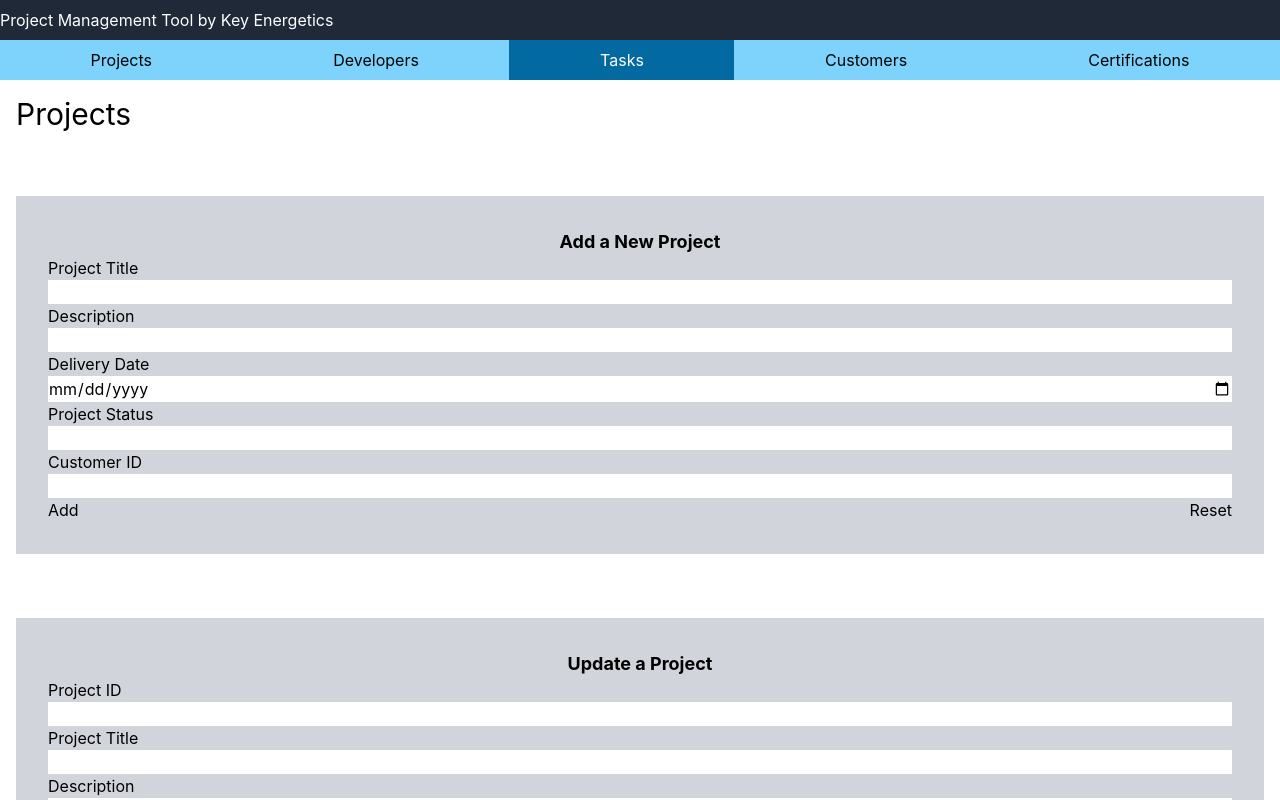
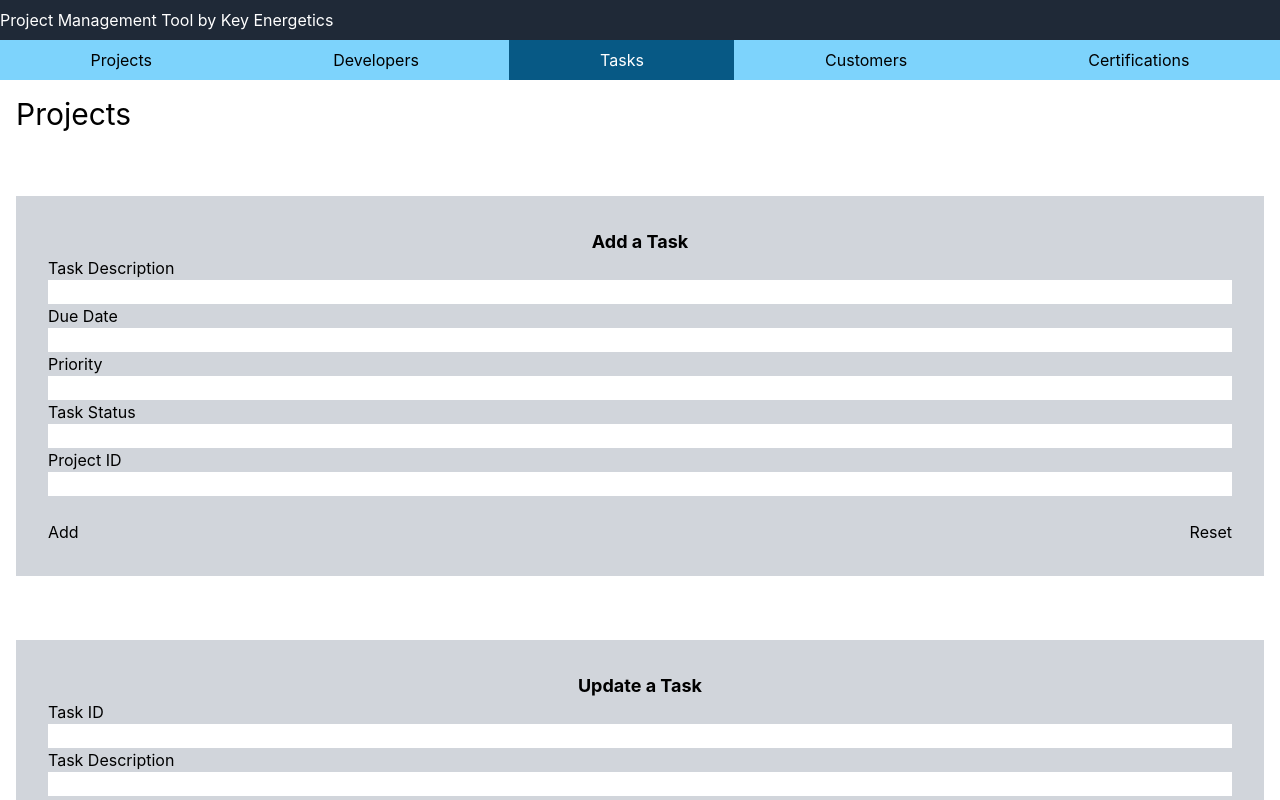
Before and after one commit to galenczk/Agenda-Master, a React (Create React App) app: page /tasks in a window 1280 px wide. Shown: the top 800 px of the page. Built offline with nearby package versions, Linux system fonts and the light colour scheme.

Commit message:
All pages have appropriate form elements.

```diff
--- a/src/App.js
+++ b/src/App.js
@@ -18,11 +18,13 @@ export default function App() {
   return (
     <div class="flex flex-col min-h-screen">
       <Router>
-        <header class="bg-gray-800 text-white text2xl py-2">
-          Project Management Tool by Key Energetics
-        </header>
+        <div class="sticky top-0 z-50">
+          <header class="bg-gray-800 text-white text2xl py-2 sticky top-0 z-50">
+            Project Management Tool by Key Energetics
+          </header>
 
-        <Navigation />
+          <Navigation />
+        </div>
 
         <main class="flex flex-col mb-auto p-4">
           <Routes>
--- a/src/components/Navigation.js
+++ b/src/components/Navigation.js
@@ -15,7 +15,7 @@ export default function Navigation() {
         end
         className={({ isActive }) =>
           isActive
-            ? "bg-sky-700 text-center text-white p-2 flex-grow"
+            ? "bg-sky-800 text-center text-white p-2 flex-grow"
             : "p-2 flex-grow text-center"
         }
       >
@@ -25,7 +25,7 @@ export default function Navigation() {
         to="../developers"
         className={({ isActive }) =>
           isActive
-            ? "bg-sky-700 text-center text-white p-2 flex-grow"
+            ? "bg-sky-800 text-center text-white p-2 flex-grow"
             : "p-2 flex-grow text-center"
         }
       >
@@ -35,7 +35,7 @@ export default function Navigation() {
         to="../tasks"
         className={({ isActive }) =>
           isActive
-            ? "bg-sky-700 text-center text-white p-2 flex-grow"
+            ? "bg-sky-800 text-center text-white p-2 flex-grow"
             : "p-2 flex-grow text-center"
         }
       >
@@ -45,7 +45,7 @@ export default function Navigation() {
         to="../customers"
         className={({ isActive }) =>
           isActive
-            ? "bg-sky-700 text-center text-white p-2 flex-grow"
+            ? "bg-sky-800 text-center text-white p-2 flex-grow"
             : "p-2 flex-grow text-center"
         }
       >
@@ -55,7 +55,7 @@ export default function Navigation() {
         to="../certifications"
         className={({ isActive }) =>
           isActive
-            ? "bg-sky-700 text-center text-white p-2 flex-grow"
+            ? "bg-sky-800 text-center text-white p-2 flex-grow"
             : "p-2 flex-grow text-center"
         }
       >
--- a/src/pages/CertPage.js
+++ b/src/pages/CertPage.js
@@ -25,19 +25,17 @@ export default function DeveloperPage() {
       <div class="p-8 bg-gray-300">
         <form class="flex flex-col">
           <legend class="text-lg font-bold text-center">
-            Add a New Project
+            Add a Certification
           </legend>
-          <label for="title">Project Title</label>
+
+          <label for="title">Certification Title</label>
           <input type="text" id="title" name="title" />
-          <label for="description">Description</label>
+          <label for="description">Certification Description</label>
           <input type="text" id="description" name="description" />
-          <label for="delivery_date">Delivery Date</label>
-          <input type="date" id="delivery_date" name="delivery_date" />
-          <label for="proj_status">Project Status</label>
-          <input type="text" id="proj_status" name="proj_status" />
-          <label for="customer_id">Customer ID</label>
-          <input type="text" id="customer_id" name="customer_id" />
-          <div class="flex justify-between">
+          <label for="duration">Duration</label>
+          <input type="text" id="duration" name="duration" />
+
+          <div class="flex justify-between mt-6">
             <button>Add</button>
             <button>Reset</button>
           </div>
@@ -49,21 +47,19 @@ export default function DeveloperPage() {
       <div class="p-8 bg-gray-300">
         <form class="flex flex-col">
           <legend class="text-lg font-bold text-center">
-            Update a Project
+            Update a Certification
           </legend>
-          <label for="proj_ID">Project ID</label>
-          <input type="text" id="proj_ID" name="proj_ID" />
-          <label for="title">Project Title</label>
+
+          <label for="cert_id">Certification ID</label>
+          <input type="text" id="cert_id" name="cert_id" />
+          <label for="title">Certification Title</label>
           <input type="text" id="title" name="title" />
-          <label for="description">Description</label>
+          <label for="description">Certification Description</label>
           <input type="text" id="description" name="description" />
-          <label for="delivery_date">Delivery Date</label>
-          <input type="date" id="delivery_date" name="delivery_date" />
-          <label for="proj_status">Project Status</label>
-          <input type="text" id="proj_status" name="proj_status" />
-          <label for="customer_id">Customer ID</label>
-          <input type="text" id="customer_id" name="customer_id" />
-          <div class="flex justify-between">
+          <label for="duration">Duration</label>
+          <input type="text" id="duration" name="duration" />
+
+          <div class="flex justify-between mt-6">
             <button>Update</button>
             <button>Reset</button>
           </div>
@@ -75,11 +71,13 @@ export default function DeveloperPage() {
       <div class="p-8 bg-red-300">
         <form class="flex flex-col">
           <legend class="text-lg font-bold text-center">
-            Delete a Project
+            Delete a Certification
           </legend>
+
           <label for="proj_ID">Project ID</label>
           <input type="text" id="proj_ID" name="proj_ID" />
-          <div class="flex justify-between">
+
+          <div class="flex justify-between mt-6">
             <button>Delete</button>
             <button>Reset</button>
           </div>
--- a/src/pages/CustomerPage.js
+++ b/src/pages/CustomerPage.js
@@ -25,19 +25,21 @@ export default function DeveloperPage() {
       <div class="p-8 bg-gray-300">
         <form class="flex flex-col">
           <legend class="text-lg font-bold text-center">
-            Add a New Project
+            Add a Customer
           </legend>
-          <label for="title">Project Title</label>
-          <input type="text" id="title" name="title" />
-          <label for="description">Description</label>
-          <input type="text" id="description" name="description" />
-          <label for="delivery_date">Delivery Date</label>
-          <input type="date" id="delivery_date" name="delivery_date" />
-          <label for="proj_status">Project Status</label>
-          <input type="text" id="proj_status" name="proj_status" />
-          <label for="customer_id">Customer ID</label>
-          <input type="text" id="customer_id" name="customer_id" />
-          <div class="flex justify-between">
+
+          <label for="company_name">Company Name</label>
+          <input type="text" id="company_name" name="company_name" />
+          <label for="first_name">First Name</label>
+          <input type="text" id="first_name" name="first_name" />
+          <label for="last_name">Last Name</label>
+          <input type="text" id="last_name" name="last_name" />
+          <label for="email">Email</label>
+          <input type="text" id="email" name="email" />
+          <label for="annual_revenue">Annual Revenue</label>
+          <input type="text" id="annual_revenue" name="annual_revenue" />
+
+          <div class="flex justify-between mt-6">
             <button>Add</button>
             <button>Reset</button>
           </div>
@@ -49,21 +51,23 @@ export default function DeveloperPage() {
       <div class="p-8 bg-gray-300">
         <form class="flex flex-col">
           <legend class="text-lg font-bold text-center">
-            Update a Project
+            Update a Customer's Information
           </legend>
-          <label for="proj_ID">Project ID</label>
-          <input type="text" id="proj_ID" name="proj_ID" />
-          <label for="title">Project Title</label>
-          <input type="text" id="title" name="title" />
-          <label for="description">Description</label>
-          <input type="text" id="description" name="description" />
-          <label for="delivery_date">Delivery Date</label>
-          <input type="date" id="delivery_date" name="delivery_date" />
-          <label for="proj_status">Project Status</label>
-          <input type="text" id="proj_status" name="proj_status" />
+
           <label for="customer_id">Customer ID</label>
           <input type="text" id="customer_id" name="customer_id" />
-          <div class="flex justify-between">
+          <label for="company_name">Company Name</label>
+          <input type="text" id="company_name" name="company_name" />
+          <label for="first_name">First Name</label>
+          <input type="text" id="first_name" name="first_name" />
+          <label for="last_name">Last Name</label>
+          <input type="text" id="last_name" name="last_name" />
+          <label for="email">Email</label>
+          <input type="text" id="email" name="email" />
+          <label for="annual_revenue">Annual Revenue</label>
+          <input type="text" id="annual_revenue" name="annual_revenue" />
+
+          <div class="flex justify-between mt-6">
             <button>Update</button>
             <button>Reset</button>
           </div>
@@ -75,11 +79,13 @@ export default function DeveloperPage() {
       <div class="p-8 bg-red-300">
         <form class="flex flex-col">
           <legend class="text-lg font-bold text-center">
-            Delete a Project
+            Delete a Customer
           </legend>
-          <label for="proj_ID">Project ID</label>
-          <input type="text" id="proj_ID" name="proj_ID" />
-          <div class="flex justify-between">
+
+          <label for="customer_id">Customer ID</label>
+          <input type="text" id="customer_id" name="customer_id" />
+
+          <div class="flex justify-between mt-6">
             <button>Delete</button>
             <button>Reset</button>
           </div>
--- a/src/pages/DeveloperPage.js
+++ b/src/pages/DeveloperPage.js
@@ -25,18 +25,19 @@ export default function DeveloperPage() {
       <div class="p-8 bg-gray-300">
         <form class="flex flex-col">
           <legend class="text-lg font-bold text-center">
-            Add a New Developer
+            Add a Developer
           </legend>
-          <label for="title">First Name</label>
-          <input type="text" id="title" name="title" />
-          <label for="description">Last Name</label>
-          <input type="text" id="description" name="description" />
-          <label for="delivery_date">Email</label>
-          <input type="date" id="delivery_date" name="delivery_date" />
-          <label for="proj_status">Phone Number</label>
-          <input type="text" id="proj_status" name="proj_status" />
 
-          <div class="flex justify-between">
+          <label for="first_name">First Name</label>
+          <input type="text" id="first_name" name="first_name" />
+          <label for="last_name">Last Name</label>
+          <input type="text" id="last_name" name="last_name" />
+          <label for="email">Email</label>
+          <input type="email" id="email" name="email" />
+          <label for="phone_number">Phone Number</label>
+          <input type="text" id="phone_number" name="phone_number" />
+
+          <div class="flex justify-between mt-6">
             <button>Add</button>
             <button>Reset</button>
           </div>
@@ -46,23 +47,23 @@ export default function DeveloperPage() {
       <div class="h-16" />
 
       <div class="p-8 bg-gray-300">
-        <form class="flex flex-col">
+        <form class="flex flex-col ">
           <legend class="text-lg font-bold text-center">
-            Update a Project
+            Update a Developer's Information
           </legend>
-          <label for="proj_ID">Project ID</label>
-          <input type="text" id="proj_ID" name="proj_ID" />
-          <label for="title">Project Title</label>
-          <input type="text" id="title" name="title" />
-          <label for="description">Description</label>
-          <input type="text" id="description" name="description" />
-          <label for="delivery_date">Delivery Date</label>
-          <input type="date" id="delivery_date" name="delivery_date" />
-          <label for="proj_status">Project Status</label>
-          <input type="text" id="proj_status" name="proj_status" />
-          <label for="customer_id">Customer ID</label>
-          <input type="text" id="customer_id" name="customer_id" />
-          <div class="flex justify-between">
+
+          <label for="dev_ID">Developer ID</label>
+          <input type="text" id="dev_ID" name="dev_ID" />
+          <label for="first_name">First Name</label>
+          <input type="text" id="first_name" name="first_name" />
+          <label for="last_name">Last Name</label>
+          <input type="text" id="last_name" name="last_name" />
+          <label for="email">Email</label>
+          <input type="email" id="email" name="email" />
+          <label for="phone_number">Phone Number</label>
+          <input type="text" id="phone_number" name="phone_number" />
+
+          <div class="flex justify-between mt-6">
             <button>Update</button>
             <button>Reset</button>
           </div>
@@ -74,12 +75,14 @@ export default function DeveloperPage() {
       <div class="p-8 bg-red-300">
         <form class="flex flex-col">
           <legend class="text-lg font-bold text-center">
-            Delete a Project
+            Remove a Developer
           </legend>
-          <label for="proj_ID">Project ID</label>
-          <input type="text" id="proj_ID" name="proj_ID" />
-          <div class="flex justify-between">
-            <button>Delete</button>
+
+          <label for="dev_ID">Developer ID</label>
+          <input type="text" id="dev_ID" name="dev_ID" />
+
+          <div class="flex justify-between mt-6">
+            <button>Remove</button>
             <button>Reset</button>
           </div>
         </form>
--- a/src/pages/ProjectPage.js
+++ b/src/pages/ProjectPage.js
@@ -25,8 +25,9 @@ export default function DeveloperPage() {
       <div class="p-8 bg-gray-300">
         <form class="flex flex-col">
           <legend class="text-lg font-bold text-center">
-            Add a New Project
+            Add a Project
           </legend>
+
           <label for="title">Project Title</label>
           <input type="text" id="title" name="title" />
           <label for="description">Description</label>
@@ -37,7 +38,8 @@ export default function DeveloperPage() {
           <input type="text" id="proj_status" name="proj_status" />
           <label for="customer_id">Customer ID</label>
           <input type="text" id="customer_id" name="customer_id" />
-          <div class="flex justify-between">
+
+          <div class="flex justify-between mt-6">
             <button>Add</button>
             <button>Reset</button>
           </div>
@@ -51,8 +53,9 @@ export default function DeveloperPage() {
           <legend class="text-lg font-bold text-center">
             Update a Project
           </legend>
-          <label for="proj_ID">Project ID</label>
-          <input type="text" id="proj_ID" name="proj_ID" />
+
+          <label for="proj_id">Project ID</label>
+          <input type="text" id="proj_id" name="proj_id" />
           <label for="title">Project Title</label>
           <input type="text" id="title" name="title" />
           <label for="description">Description</label>
@@ -63,7 +66,8 @@ export default function DeveloperPage() {
           <input type="text" id="proj_status" name="proj_status" />
           <label for="customer_id">Customer ID</label>
           <input type="text" id="customer_id" name="customer_id" />
-          <div class="flex justify-between">
+
+          <div class="flex justify-between mt-6">
             <button>Update</button>
             <button>Reset</button>
           </div>
@@ -77,9 +81,11 @@ export default function DeveloperPage() {
           <legend class="text-lg font-bold text-center">
             Delete a Project
           </legend>
-          <label for="proj_ID">Project ID</label>
+
+          <label for="proj_id">Project ID</label>
           <input type="text" id="proj_ID" name="proj_ID" />
-          <div class="flex justify-between">
+
+          <div class="flex justify-between mt-6">
             <button>Delete</button>
             <button>Reset</button>
           </div>
--- a/src/pages/TaskPage.js
+++ b/src/pages/TaskPage.js
@@ -24,20 +24,20 @@ export default function DeveloperPage() {
 
       <div class="p-8 bg-gray-300">
         <form class="flex flex-col">
-          <legend class="text-lg font-bold text-center">
-            Add a New Project
-          </legend>
-          <label for="title">Project Title</label>
-          <input type="text" id="title" name="title" />
-          <label for="description">Description</label>
+          <legend class="text-lg font-bold text-center">Add a Task</legend>
+
+          <label for="description">Task Description</label>
           <input type="text" id="description" name="description" />
-          <label for="delivery_date">Delivery Date</label>
-          <input type="date" id="delivery_date" name="delivery_date" />
-          <label for="proj_status">Project Status</label>
-          <input type="text" id="proj_status" name="proj_status" />
-          <label for="customer_id">Customer ID</label>
-          <input type="text" id="customer_id" name="customer_id" />
-          <div class="flex justify-between">
+          <label for="due_date">Due Date</label>
+          <input type="text" id="due_date" name="due_date" />
+          <label for="priority">Priority</label>
+          <input type="text" id="priority" name="priority" />
+          <label for="task_status">Task Status</label>
+          <input type="text" id="task_status" name="task_status" />
+          <label for="proj_id">Project ID</label>
+          <input type="text" id="proj_id" name="proj_id" />
+
+          <div class="flex justify-between mt-6">
             <button>Add</button>
             <button>Reset</button>
           </div>
@@ -48,22 +48,22 @@ export default function DeveloperPage() {
 
       <div class="p-8 bg-gray-300">
         <form class="flex flex-col">
-          <legend class="text-lg font-bold text-center">
-            Update a Project
-          </legend>
-          <label for="proj_ID">Project ID</label>
-          <input type="text" id="proj_ID" name="proj_ID" />
-          <label for="title">Project Title</label>
-          <input type="text" id="title" name="title" />
-          <label for="description">Description</label>
+          <legend class="text-lg font-bold text-center">Update a Task</legend>
+
+          <label for="task_id">Task ID</label>
+          <input type="text" id="task_id" name="task_id" />
+          <label for="description">Task Description</label>
           <input type="text" id="description" name="description" />
-          <label for="delivery_date">Delivery Date</label>
-          <input type="date" id="delivery_date" name="delivery_date" />
-          <label for="proj_status">Project Status</label>
-          <input type="text" id="proj_status" name="proj_status" />
-          <label for="customer_id">Customer ID</label>
-          <input type="text" id="customer_id" name="customer_id" />
-          <div class="flex justify-between">
+          <label for="due_date">Due Date</label>
+          <input type="text" id="due_date" name="due_date" />
+          <label for="priority">Priority</label>
+          <input type="text" id="priority" name="priority" />
+          <label for="task_status">Task Status</label>
+          <input type="text" id="task_status" name="task_status" />
+          <label for="proj_id">Project ID</label>
+          <input type="text" id="proj_id" name="proj_id" />
+
+          <div class="flex justify-between mt-6">
             <button>Update</button>
             <button>Reset</button>
           </div>
@@ -77,9 +77,11 @@ export default function DeveloperPage() {
           <legend class="text-lg font-bold text-center">
             Delete a Project
           </legend>
-          <label for="proj_ID">Project ID</label>
-          <input type="text" id="proj_ID" name="proj_ID" />
-          <div class="flex justify-between">
+
+          <label for="task_id">Task ID</label>
+          <input type="text" id="task_id" name="task_id" />
+
+          <div class="flex justify-between mt-6">
             <button>Delete</button>
             <button>Reset</button>
           </div>
```
